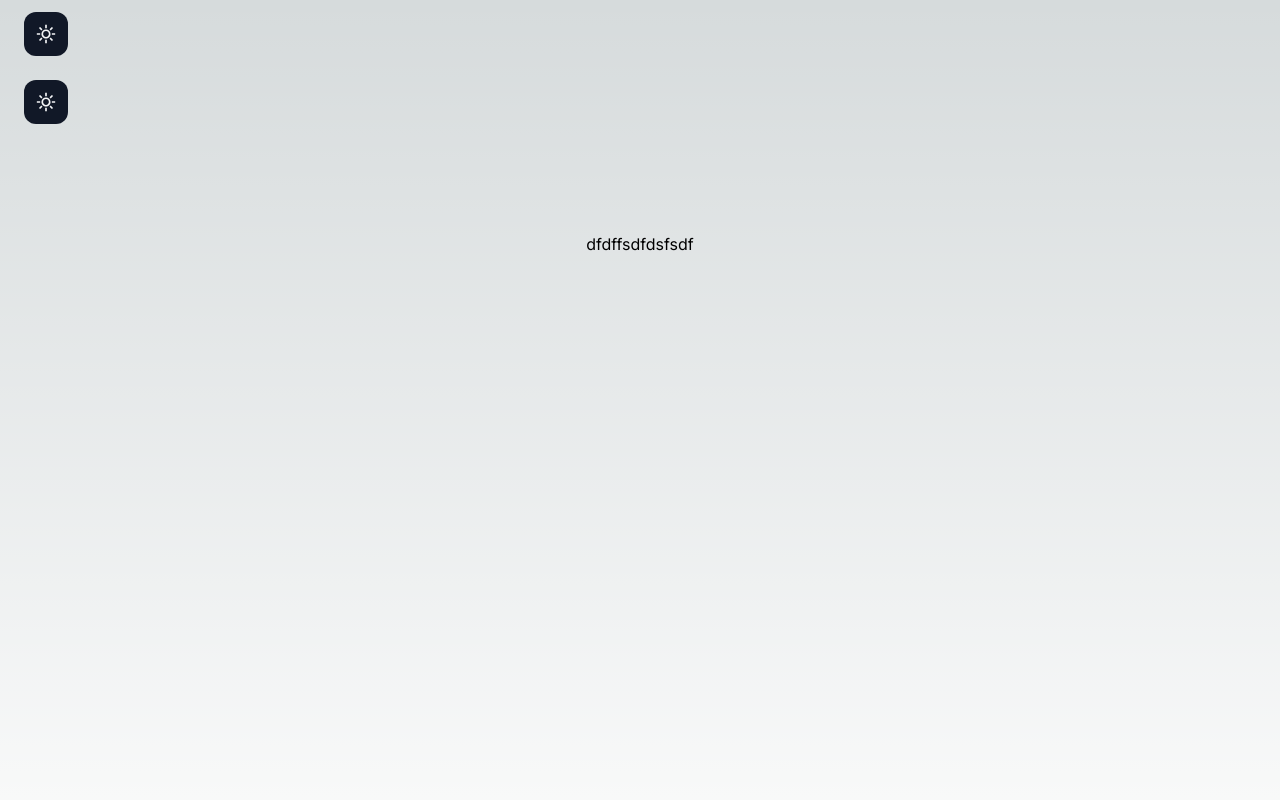
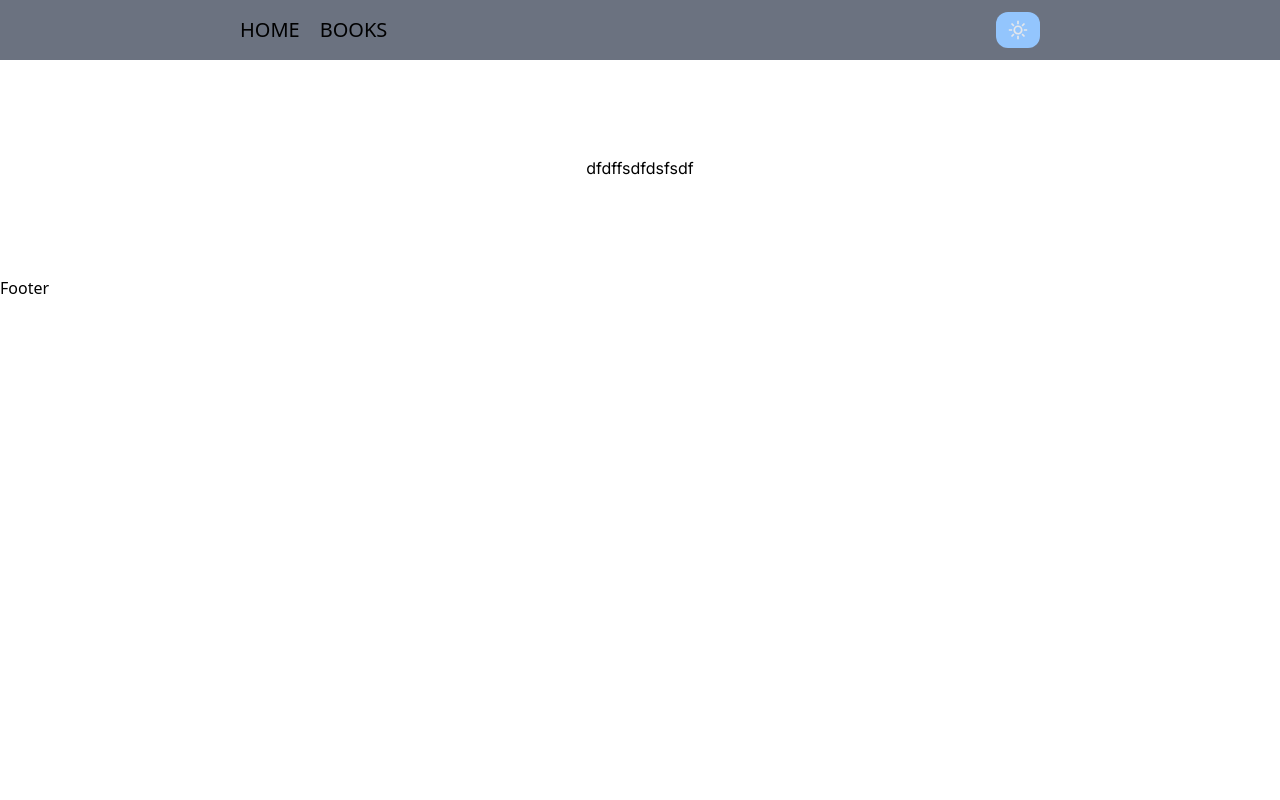
Before and after one commit to aiakimov/books, a Next.js app: page / in a window 1280 px wide. Shown: the top 800 px of the page. Built offline with nearby package versions, Linux system fonts and the light colour scheme.

Commit message:
add:Button, navLinks, reset  CSS

```diff
--- /dev/null
+++ b/src/components/base/Button.tsx
@@ -0,0 +1,34 @@
+const Button = ({
+  children,
+  onClick,
+  primary = false,
+  secondary = false,
+  className = '',
+}: {
+  children: React.ReactNode
+  onClick: () => void
+  primary?: boolean
+  secondary?: boolean
+  className?: string
+}) => {
+  const classNameButton =
+    className +
+    ` ${
+      primary
+        ? 'py-2 px-3 bg-green-400 dark:bg-green-300'
+        : secondary
+        ? 'py-2 px-3 bg-blue-400 dark:bg-blue-300'
+        : 'p-3 bg-gray-100 dark:bg-gray-900'
+    } text-gray-100 dark:text-gray-200 rounded-xl transition-all hover:bg-opacity-80 dark:hover:bg-opacity-80`
+
+  return (
+    <button
+      className={classNameButton}
+      onClick={onClick}
+    >
+      {children}
+    </button>
+  )
+}
+
+export default Button
--- a/src/components/layout/Header/Header.tsx
+++ b/src/components/layout/Header/Header.tsx
@@ -3,7 +3,7 @@ import ThemeButton from './ThemeButtton'
 
 const Header = () => {
   return (
-    <header className="w-full flex sticky top-0 py-3 px-6">
+    <header className="w-full bg-green-200 dark:bg-gray-500 flex sticky top-0 py-3 px-60 items-center justify-between">
       <Navigation />
       <ThemeButton />
     </header>
--- a/src/components/layout/Header/NavLink.tsx
+++ b/src/components/layout/Header/NavLink.tsx
@@ -1,5 +1,13 @@
-const NavLink = () => {
-  return <></>
+import Link from 'next/link'
+
+const NavLink = ({
+  pathname,
+  prettyName,
+}: {
+  pathname: string
+  prettyName: string
+}) => {
+  return <Link href={pathname}>{prettyName}</Link>
 }
 
 export default NavLink
--- a/src/components/layout/Header/Navigation.tsx
+++ b/src/components/layout/Header/Navigation.tsx
@@ -1,5 +1,20 @@
+import { NAVLINKS } from '@/constants/navigation'
+import NavLink from './NavLink'
+
 const Navigation = () => {
-  return <></>
+  return (
+    <div className="flex items-center gap-5 text-xl">
+      {NAVLINKS.map((item, index) => {
+        return (
+          <NavLink
+            pathname={item.pathname}
+            prettyName={item.prettyName}
+            key={index + item.prettyName}
+          />
+        )
+      })}
+    </div>
+  )
 }
 
 export default Navigation
--- a/src/components/layout/Header/ThemeButtton.tsx
+++ b/src/components/layout/Header/ThemeButtton.tsx
@@ -1,3 +1,4 @@
+import Button from '@/components/base/Button'
 import MoonIcon from '@/images/icons/moonIcon'
 import SunIcon from '@/images/icons/sunIcon'
 import useThemeStore from '@/stores/useThemeStore'
@@ -14,12 +15,9 @@ const ThemeButton = () => {
     }
   }, [isDarkTheme])
   return (
-    <button
-      className=" text-gray-900 dark:text-gray-100 p-3 rounded-xl bg-gray-100 dark:bg-gray-900"
-      onClick={() => setTheme(!isDarkTheme)}
-    >
+    <Button secondary onClick={() => setTheme(!isDarkTheme)}>
       {isDarkTheme ? <SunIcon /> : <MoonIcon />}
-    </button>
+    </Button>
   )
 }
 
--- /dev/null
+++ b/src/constants/navigation.ts
@@ -0,0 +1,9 @@
+export interface INavLink {
+  prettyName: string
+  pathname: string
+}
+
+export const NAVLINKS: INavLink[] = [
+  { prettyName: 'HOME', pathname: '/' },
+  { prettyName: 'BOOKS', pathname: '/books' },
+]
--- a/src/pages/index.tsx
+++ b/src/pages/index.tsx
@@ -1,4 +1,3 @@
-import Header from '@/components/layout/header/Header'
 import { Inter } from 'next/font/google'
 
 const inter = Inter({ subsets: ['latin'] })
@@ -6,9 +5,8 @@ const inter = Inter({ subsets: ['latin'] })
 export default function Home() {
   return (
     <>
-      <Header />
       <main
-        className={`flex min-h-screen flex-col items-center justify-between p-24 ${inter.className}`}
+        className={`flex flex-col items-center justify-between p-24 ${inter.className}`}
       >
         dfdffsdfdsfsdf
       </main>
--- a/src/styles/globals.css
+++ b/src/styles/globals.css
@@ -2,26 +2,95 @@
 @tailwind components;
 @tailwind utilities;
 
-:root {
-  --foreground-rgb: 0, 0, 0;
-  --background-start-rgb: 214, 219, 220;
-  --background-end-rgb: 255, 255, 255;
+
+/* Reset and base styles  */
+* {
+	padding: 0px;
+	margin: 0px;
+	border: none;
+	transition: all;
+	transition-duration: 50ms;
 }
 
-@media (prefers-color-scheme: dark) {
-  :root {
-    --foreground-rgb: 255, 255, 255;
-    --background-start-rgb: 0, 0, 0;
-    --background-end-rgb: 0, 0, 0;
-  }
+*,
+*::before,
+*::after {
+	box-sizing: border-box;
 }
 
-body {
-  color: rgb(var(--foreground-rgb));
-  background: linear-gradient(
-      to bottom,
-      transparent,
-      rgb(var(--background-end-rgb))
-    )
-    rgb(var(--background-start-rgb));
+/* Links */
+
+a, a:link, a:visited  {
+    text-decoration: none;
 }
+
+a:hover  {
+    text-decoration: none;
+}
+
+/* Common */
+
+aside, nav, footer, header, section, main {
+	display: block;
+}
+
+h1, h2, h3, h4, h5, h6, p {
+    font-size: inherit;
+	font-weight: inherit;
+}
+
+ul, ul li {
+	list-style: none;
+}
+
+img {
+	vertical-align: top;
+}
+
+img, svg {
+	max-width: 100%;
+	height: auto;
+}
+
+address {
+  font-style: normal;
+}
+
+/* Form */
+
+input, textarea, button, select {
+	font-family: inherit;
+    font-size: inherit;
+    color: inherit;
+    background-color: transparent;
+}
+
+input::-ms-clear {
+	display: none;
+}
+
+button, input[type="submit"] {
+    display: inline-block;
+    box-shadow: none;
+    background-color: transparent;
+    background: none;
+    cursor: pointer;
+}
+
+input:focus, input:active,
+button:focus, button:active {
+    outline: none;
+}
+
+button::-moz-focus-inner {
+	padding: 0;
+	border: 0;
+}
+
+label {
+	cursor: pointer;
+}
+
+legend {
+	display: block;
+}
```
